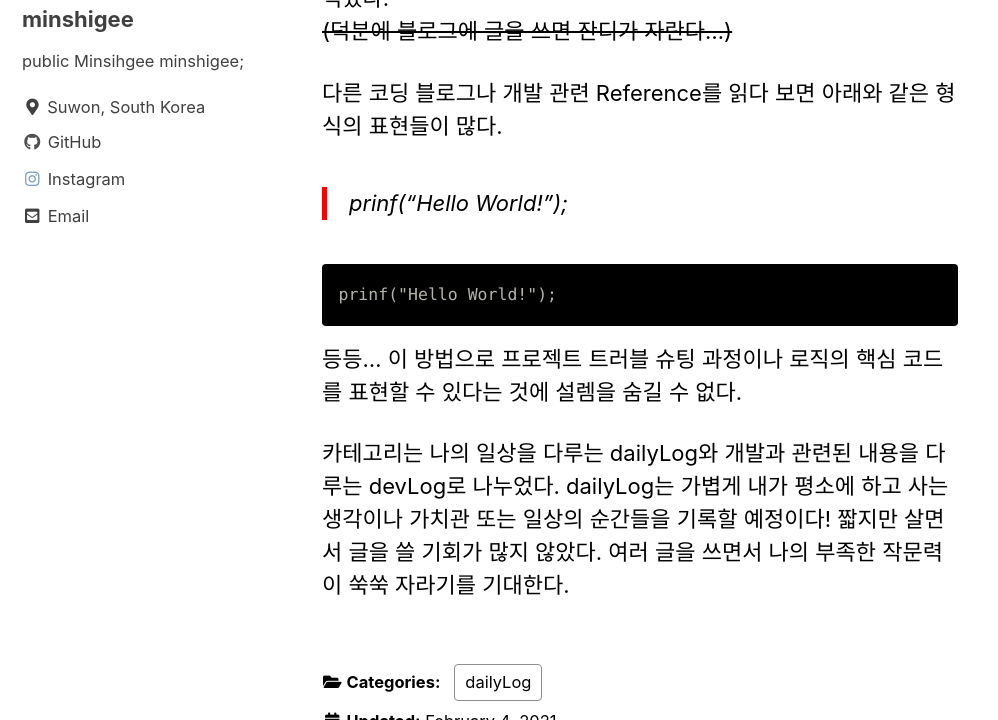
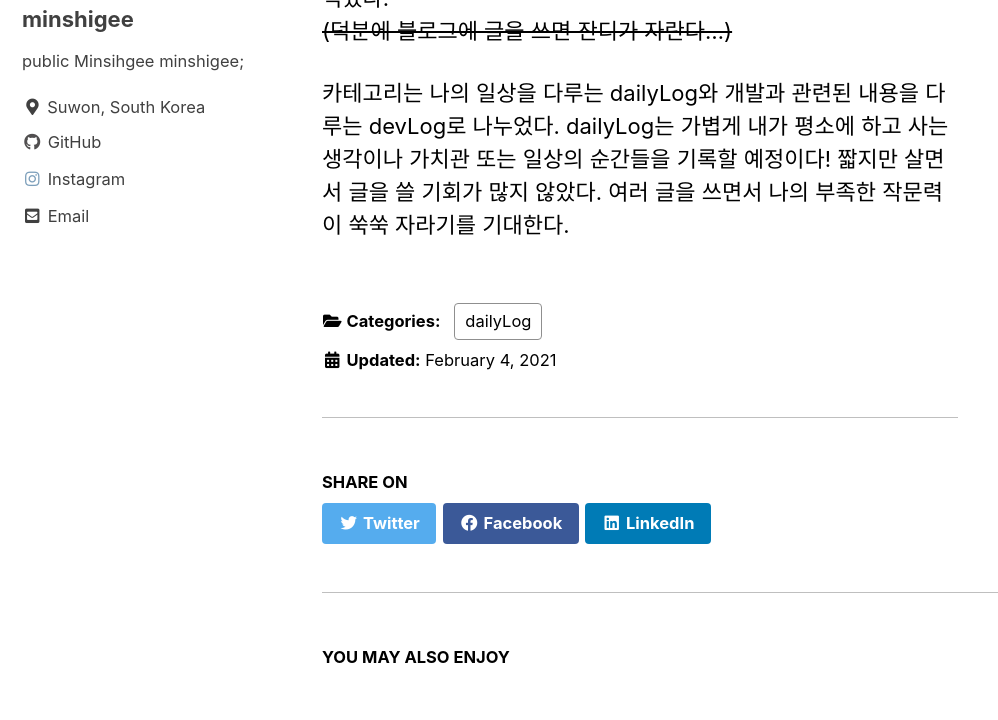
Before and after one commit to MinShiGee/MinShiGee.github.io, a Jekyll site: the page built from _posts/2021-02-4-Init Blog.md, in a window 1280 px wide and 900 px high, scrolled down 386 px, cut to the strip 180-900 px from the top of the window. Shown: the whole strip, without its empty margins (0-998 px from the left). Built offline with Jekyll 4.4.1, drawn with Linux system fonts in a browser that asks for light colours; cached includes are drawn as plain includes.

Commit message:
edit log1

```diff
--- a/_posts/2021-02-4-Init Blog.md
+++ b/_posts/2021-02-4-Init Blog.md
@@ -8,11 +8,4 @@ categories:
 최근 몇 주 전부터 블로그를 해야겠다고 계획을 세웠다. 하지만 여러 일에 밀려 이제서야 시작하게 되었다. 사실 github에서 프로젝트만 진행하고 싶은 마음이 컸지만 나의 글이 ReadMe에 국한된다는 것과 프로젝트를 진행하는 과정을 표현하는 데 한계가 있다고 생각했다. 또한, 요즘 시간이 부쩍 빠르게 흘러간다고 느끼는데 코드뿐만 아니라 나의 하루의 생각과 에피소드도 함께 글과 사진으로 남길 수 있었으면 했다. 그래서 여러 블로그를 참고하여 github.io 블로그를 운영하고자 마음을 먹었다.
 ~~(덕분에 블로그에 글을 쓰면 잔디가 자란다...)~~
 
- 다른 코딩 블로그나 개발 관련 Reference를 읽다 보면 아래와 같은 형식의 표현들이 많다.
-> prinf("Hello World!");
-
-    prinf("Hello World!");
-
-등등... 이 방법으로 프로젝트 트러블 슈팅 과정이나 로직의 핵심 코드를 표현할 수 있다는 것에 설렘을 숨길 수 없다.
-
 카테고리는 나의 일상을 다루는 dailyLog와 개발과 관련된 내용을 다루는 devLog로 나누었다. dailyLog는 가볍게 내가 평소에 하고 사는 생각이나 가치관 또는 일상의 순간들을 기록할 예정이다! 짧지만 살면서 글을 쓸 기회가 많지 않았다. 여러 글을 쓰면서 나의 부족한 작문력이 쑥쑥 자라기를 기대한다.
```
